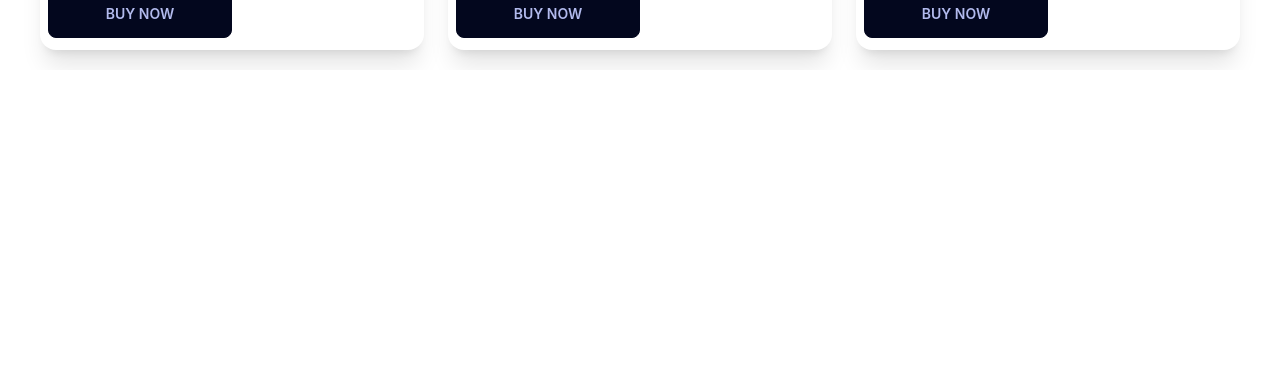
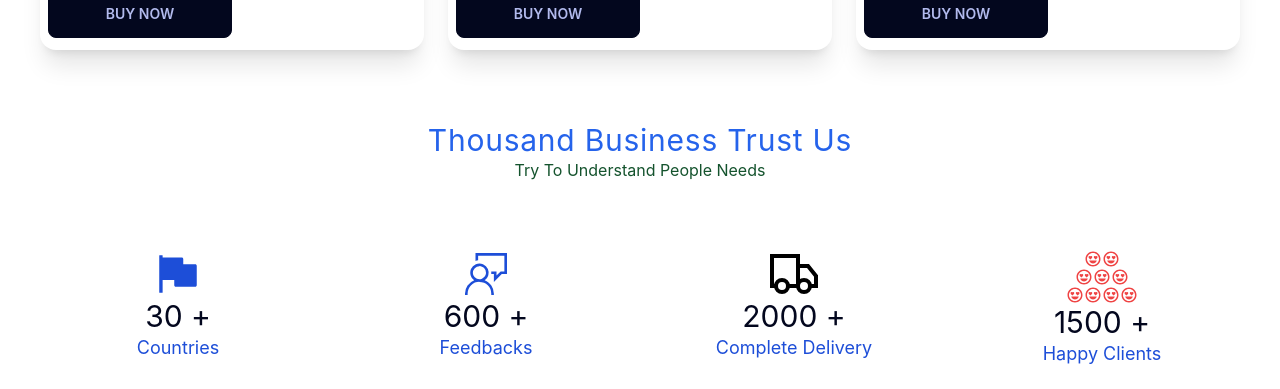
Before and after one commit to RatonRoy/manufacturer-website-client-side, a React (Create React App) app: page / in a window 1280 px wide. Shown: the part 1938-2327 px from the top of the page. Before the commit the page ends 2008 px from the top, so only its background shows below. Built offline with nearby package versions, Linux system fonts and the light colour scheme.

Commit message:
add the business sumarry section on the home page

```diff
--- a/package.json
+++ b/package.json
@@ -11,6 +11,7 @@
     "react": "^18.1.0",
     "react-dom": "^18.1.0",
     "react-firebase-hooks": "^5.0.3",
+    "react-icons": "^4.3.1",
     "react-router-dom": "^6.3.0",
     "react-scripts": "5.0.1",
     "web-vitals": "^2.1.4"
--- /dev/null
+++ b/src/components/Pages/Home/BusinessSummary/BusinessSummary.js
@@ -0,0 +1,91 @@
+import React from 'react';
+import { AiFillFlag } from 'react-icons/ai';
+
+import { BiHappyHeartEyes } from 'react-icons/bi';
+import { GrDeliver } from 'react-icons/gr';
+import { VscFeedback } from 'react-icons/vsc';
+
+
+const BusinessSummary = () => {
+	return (
+		<section className='py-6 px-8'>
+			<div className='text-center py-7'>
+				<h1 className=' text-blue-600 text-3xl tracking-wide'>Thousand Business Trust Us </h1>
+				<p className='text-green-900 capitalize'>
+					Try to understand people needs
+				</p>
+			</div>
+			<div className='icon-container w-3.5/4 mx-auto grid grid-cols-1 md:grid-cols-2 lg:grid-cols-4 gap-4 mt-10'>
+
+				<div className="country-icon">
+
+					<div className='text-5xl text-blue-700 flex justify-center'>
+						<AiFillFlag></AiFillFlag>
+					</div>
+					<p className='text-primary text-3xl text-center '>
+						30 +
+					</p>
+					<p className='text-lg text-blue-700 text-capitalize capitalize text-center'>
+
+						countries
+					</p>
+				</div>
+				<div className="country-icon">
+
+					<div className='text-5xl text-blue-700 flex justify-center'>
+						<VscFeedback></VscFeedback>
+					</div>
+					<p className='text-primary text-3xl text-center '>
+						600 +
+					</p>
+					<p className='text-lg text-blue-700 text-capitalize capitalize text-center'>
+						Feedbacks
+					</p>
+				</div>
+				<div className="country-icon">
+
+					<div className='text-5xl text-blue-700  flex justify-center'>
+						<GrDeliver></GrDeliver>
+					</div>
+					<p className='text-primary text-3xl text-center '>
+						2000 +
+					</p>
+					<p className='text-lg text-blue-700 text-capitalize capitalize text-center'>
+						Complete Delivery
+					</p>
+				</div>
+				<div className="country-icon">
+
+					<div className='text-lg text-red-500'>
+						<div className='flex justify-center'>
+							<BiHappyHeartEyes></BiHappyHeartEyes>
+							<BiHappyHeartEyes></BiHappyHeartEyes>
+
+						</div>
+						<div className='flex justify-center'>
+							<BiHappyHeartEyes></BiHappyHeartEyes>
+							<BiHappyHeartEyes></BiHappyHeartEyes>
+							<BiHappyHeartEyes></BiHappyHeartEyes>
+
+						</div>
+						<div className='flex justify-center'>
+							<BiHappyHeartEyes></BiHappyHeartEyes>
+							<BiHappyHeartEyes></BiHappyHeartEyes>
+							<BiHappyHeartEyes></BiHappyHeartEyes>
+							<BiHappyHeartEyes></BiHappyHeartEyes>
+						</div>
+
+					</div>
+					<p className='text-primary text-3xl text-center '>
+						1500 +
+					</p>
+					<p className='text-lg text-blue-700 text-capitalize capitalize text-center'>
+						Happy  Clients
+					</p>
+				</div>
+			</div>
+		</section>
+	);
+};
+
+export default BusinessSummary;
--- a/src/components/Pages/Home/Home.js
+++ b/src/components/Pages/Home/Home.js
@@ -1,5 +1,6 @@
 import React from 'react';
 import Banner from './Banner/Banner';
+import BusinessSummary from './BusinessSummary/BusinessSummary';
 import Products from './Products/Products';
 
 const Home = () => {
@@ -7,6 +8,7 @@ const Home = () => {
 		<main>
 			<Banner></Banner>
 			<Products></Products>
+			<BusinessSummary></BusinessSummary>
 		</main>
 	);
 };
```
Also changed, not shown: 1 other file (tests, documents, lock files or other folders).
